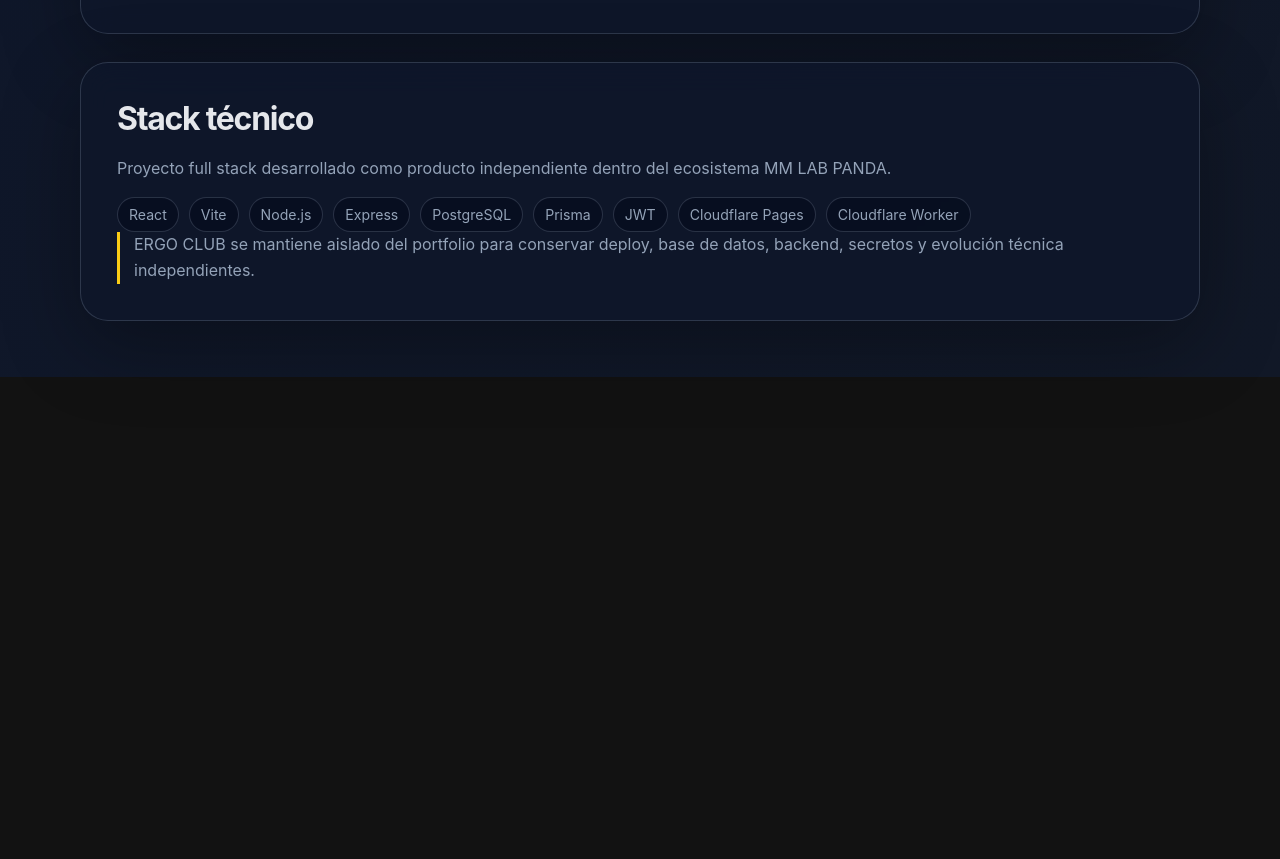
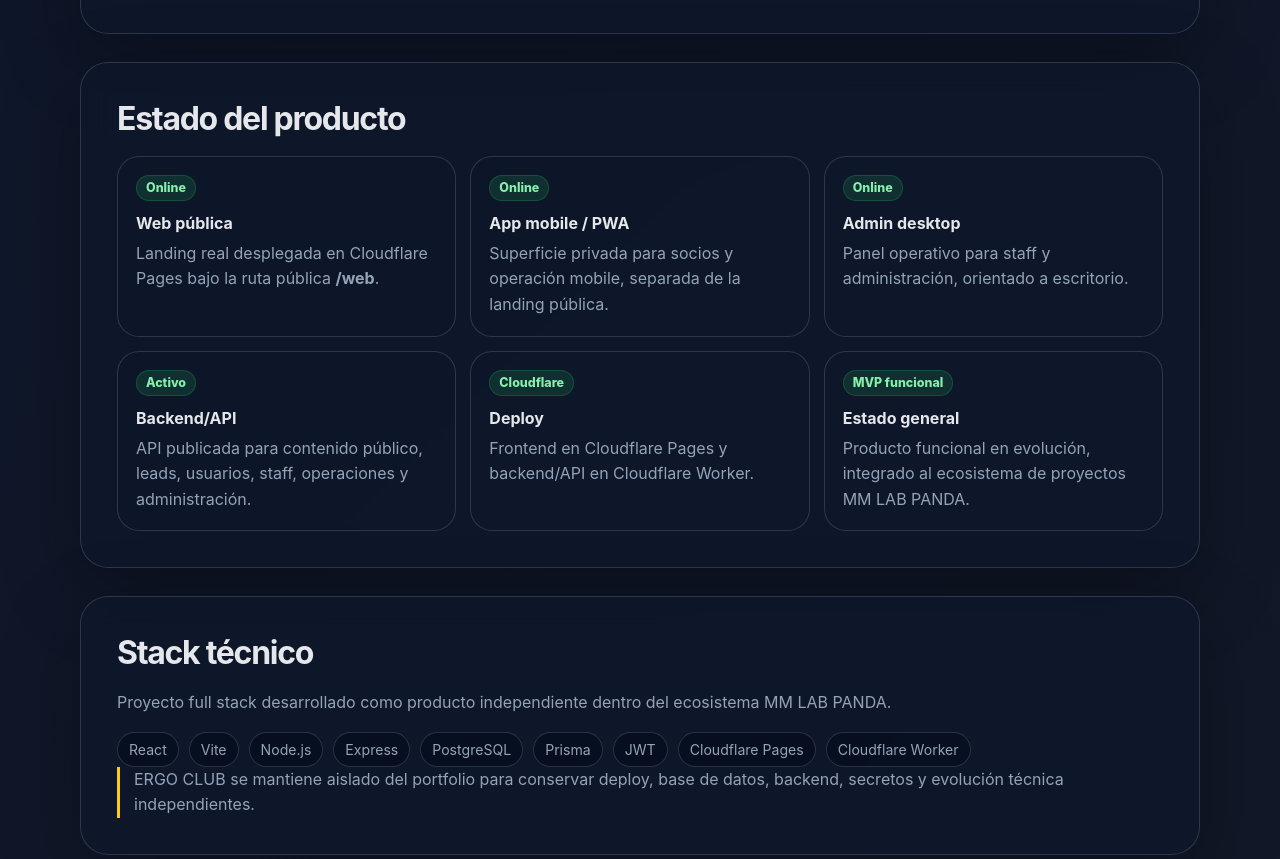
Before and after one commit to Mattarzu/portfolio, a plain HTML site: page projects/ergo-v2.html in a window 1280 px wide. Shown: the part 2573-3432 px from the top of the page. Before the commit the page ends 2950 px from the top, so only its background shows below. Drawn offline with Linux system fonts and the light colour scheme.

Commit message:
add ERGO CLUB product status section

```diff
--- a/projects/ergo-v2.html
+++ b/projects/ergo-v2.html
@@ -345,6 +345,53 @@
       background: rgba(2, 6, 23, 0.35);
     }
 
+
+    /* MM-LAB-ERGO-STATUS-CSS */
+    .status-grid {
+      display: grid;
+      grid-template-columns: repeat(3, minmax(0, 1fr));
+      gap: 14px;
+    }
+
+    .status-card {
+      border: 1px solid var(--line);
+      background: rgba(15, 23, 42, 0.58);
+      border-radius: 22px;
+      padding: 18px;
+    }
+
+    .status-card span {
+      display: inline-flex;
+      align-items: center;
+      min-height: 26px;
+      padding: 0 9px;
+      border-radius: 999px;
+      background: rgba(34, 197, 94, 0.14);
+      border: 1px solid rgba(34, 197, 94, 0.24);
+      color: #86efac;
+      font-size: 0.78rem;
+      font-weight: 800;
+      margin-bottom: 12px;
+    }
+
+    .status-card h3 {
+      margin: 0 0 8px;
+      font-size: 1rem;
+    }
+
+    .status-card p {
+      margin: 0;
+      color: var(--muted);
+      line-height: 1.6;
+    }
+
+    @media (max-width: 820px) {
+      .status-grid {
+        grid-template-columns: 1fr;
+      }
+    }
+
+
     @media (max-width: 820px) {
       .surface-grid {
         grid-template-columns: 1fr;
@@ -536,6 +583,52 @@
     <!-- MM-LAB-ERGO-SURFACES:END -->
 
 
+
+    <!-- MM-LAB-ERGO-STATUS:START -->
+    <section class="card section" aria-label="Estado del producto ERGO CLUB">
+      <h2>Estado del producto</h2>
+
+      <div class="status-grid">
+        <article class="status-card">
+          <span>Online</span>
+          <h3>Web pública</h3>
+          <p>Landing real desplegada en Cloudflare Pages bajo la ruta pública <strong>/web</strong>.</p>
+        </article>
+
+        <article class="status-card">
+          <span>Online</span>
+          <h3>App mobile / PWA</h3>
+          <p>Superficie privada para socios y operación mobile, separada de la landing pública.</p>
+        </article>
+
+        <article class="status-card">
+          <span>Online</span>
+          <h3>Admin desktop</h3>
+          <p>Panel operativo para staff y administración, orientado a escritorio.</p>
+        </article>
+
+        <article class="status-card">
+          <span>Activo</span>
+          <h3>Backend/API</h3>
+          <p>API publicada para contenido público, leads, usuarios, staff, operaciones y administración.</p>
+        </article>
+
+        <article class="status-card">
+          <span>Cloudflare</span>
+          <h3>Deploy</h3>
+          <p>Frontend en Cloudflare Pages y backend/API en Cloudflare Worker.</p>
+        </article>
+
+        <article class="status-card">
+          <span>MVP funcional</span>
+          <h3>Estado general</h3>
+          <p>Producto funcional en evolución, integrado al ecosistema de proyectos MM LAB PANDA.</p>
+        </article>
+      </div>
+    </section>
+    <!-- MM-LAB-ERGO-STATUS:END -->
+
+
     <section class="card section stack">
       <h2>Stack técnico</h2>
       <p>
```
